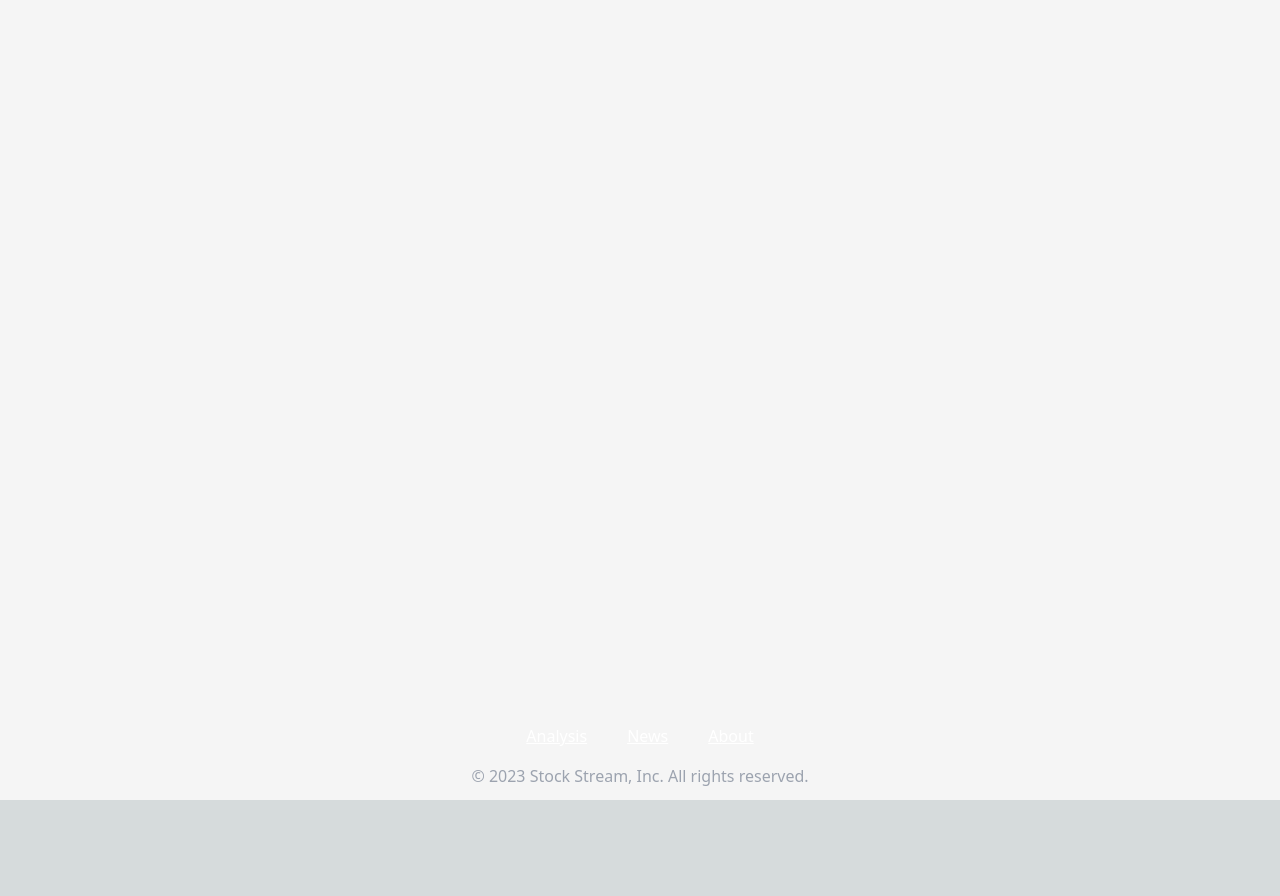
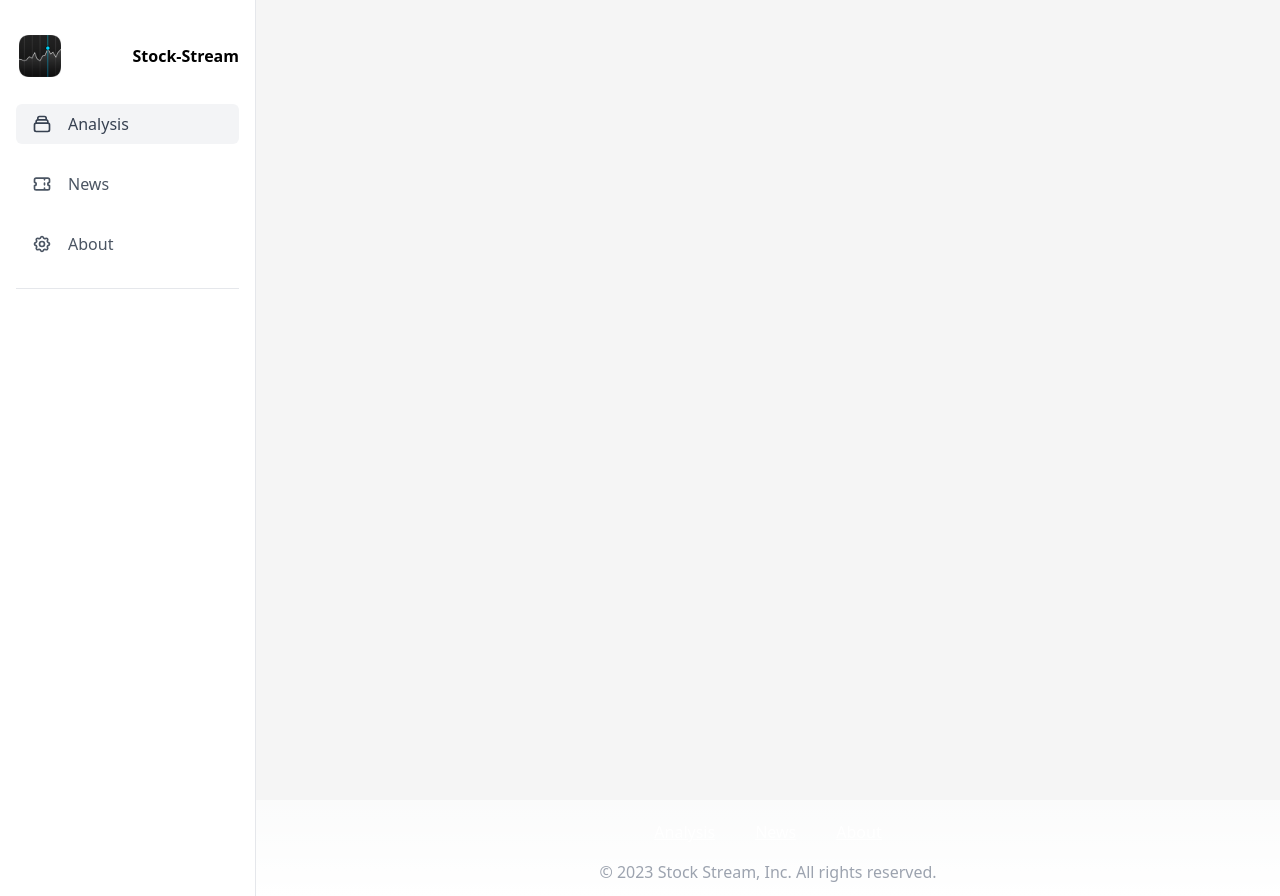
Before and after one commit to omar-zeineddine/stock-stream, a Next.js app: page / in a window 1280 px wide. Before the commit the page ends 800 px from the top, so only its background shows below. Built offline with nearby package versions, Linux system fonts and the light colour scheme.

Commit message:
chore - redux toolkit setup

```diff
--- a/app/layout.tsx
+++ b/app/layout.tsx
@@ -1,5 +1,7 @@
 "use client";
+import { Providers } from "./redux/provider";
 import Footer from "./components/Footer";
+import Sidebar from "./components/Sidebar";
 import "./globals.css";
 import { Inter } from "next/font/google";
 
@@ -13,16 +15,17 @@ export default function RootLayout({
       <body>
         <div className="flex flex-col min-h-screen">
           <div className="flex flex-grow">
+            <Sidebar />
             <div className="flex flex-col flex-grow ">
               <div
-                className="flex-grow "
+                className="flex-grow overflow-y-auto "
                 style={{
                   background: "#f5f5f5",
                 }}
               >
-                {children}
+                <Providers>{children}</Providers>
               </div>
-              <Footer className="absolute bottom-0 left-0 w-full" />
+              <Footer className="bottom-0 " />
             </div>
           </div>
         </div>
--- /dev/null
+++ b/app/redux/provider.tsx
@@ -0,0 +1,8 @@
+"use client";
+
+import { store } from "./store";
+import { Provider } from "react-redux";
+
+export function Providers({ children }: { children: React.ReactNode }) {
+  return <Provider store={store}>{children}</Provider>;
+}
--- /dev/null
+++ b/app/redux/store.ts
@@ -0,0 +1,8 @@
+import { configureStore } from "@reduxjs/toolkit";
+
+export const store = configureStore({
+  reducer: {},
+});
+
+export type RootState = ReturnType<typeof store.getState>;
+export type AppDispatch = typeof store.dispatch;
--- a/package.json
+++ b/package.json
@@ -9,6 +9,7 @@
     "lint": "next lint"
   },
   "dependencies": {
+    "@reduxjs/toolkit": "^1.9.5",
     "@types/node": "20.5.1",
     "@types/react": "18.2.20",
     "@types/react-dom": "18.2.7",
@@ -19,6 +20,7 @@
     "postcss": "8.4.28",
     "react": "18.2.0",
     "react-dom": "18.2.0",
+    "react-redux": "^8.1.2",
     "tailwindcss": "3.3.3",
     "typescript": "5.1.6"
   }
```
Also changed, not shown: 1 other file (tests, documents, lock files or other folders).
